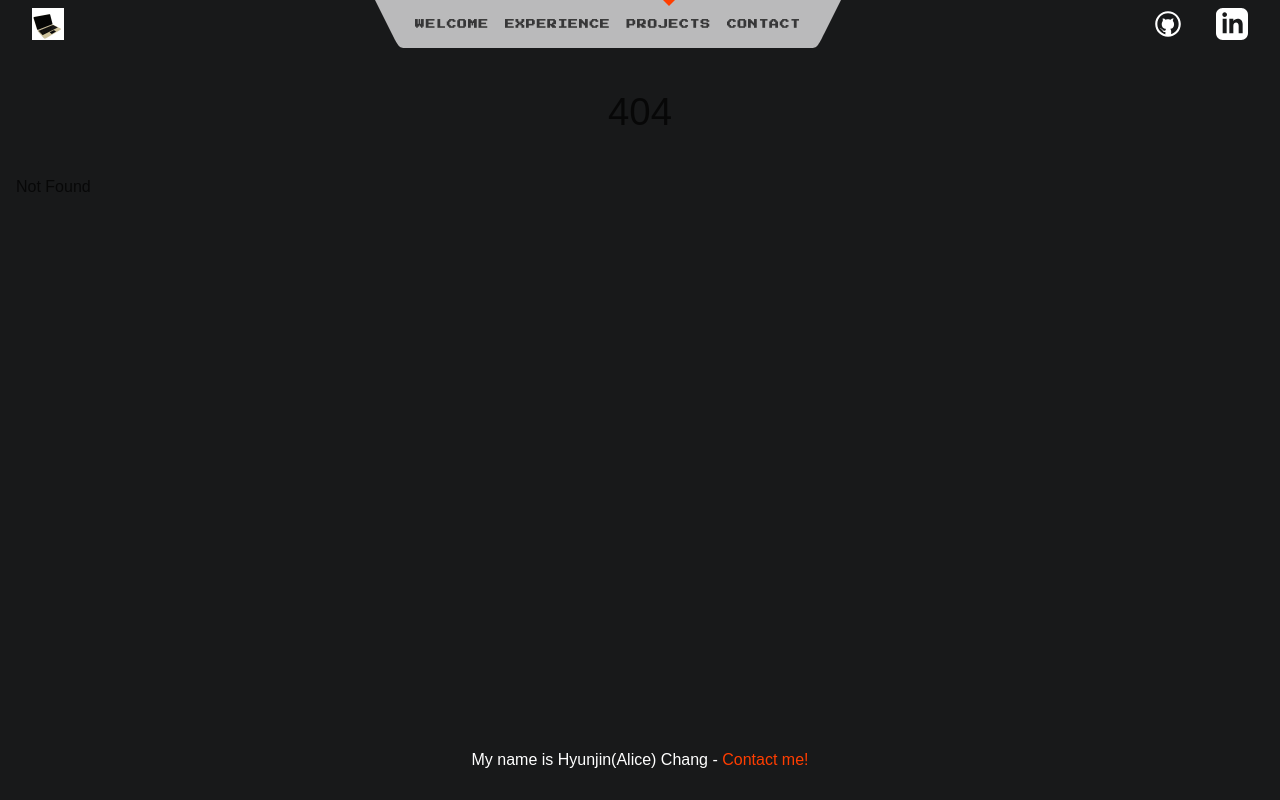
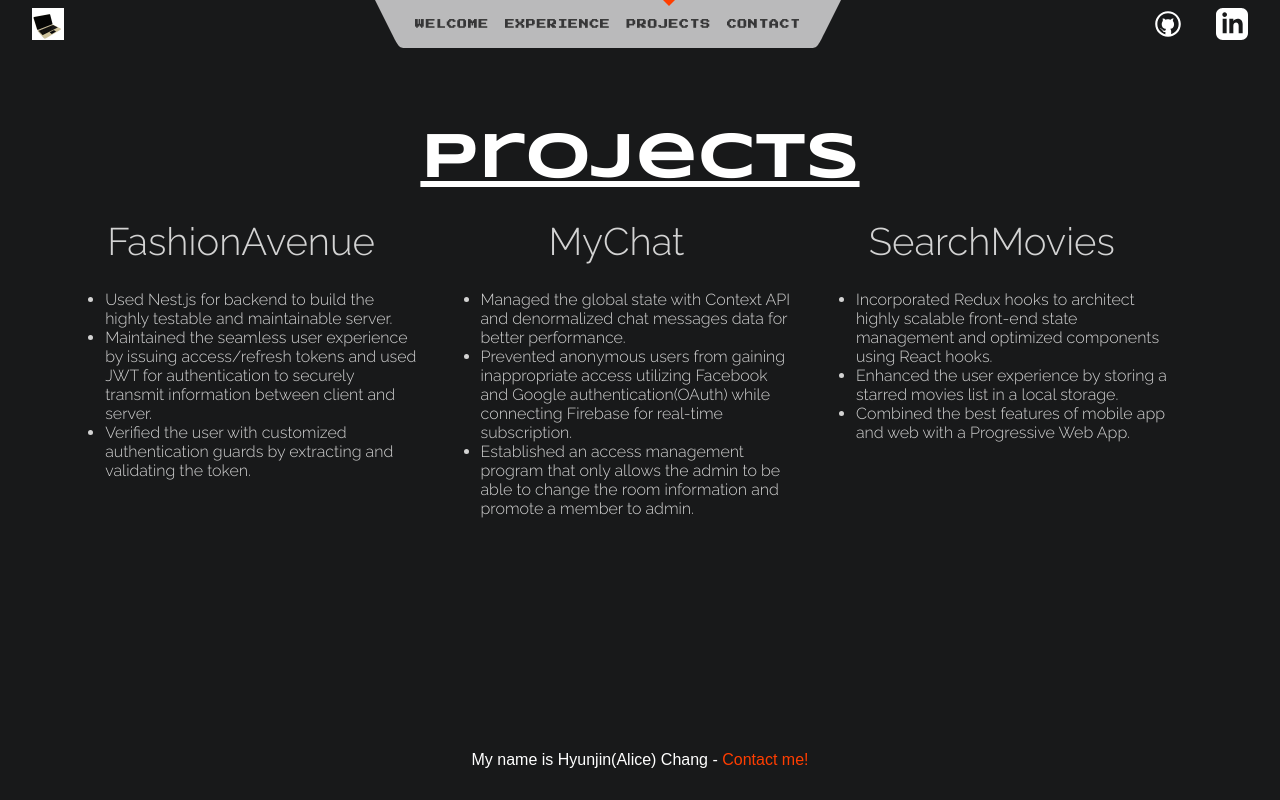
Before and after one commit to chj2788/svelte-portfolio, a SvelteKit app: page /projects in a window 1280 px wide. Before the commit this address had no page. Built offline with nearby package versions, Linux system fonts and the light colour scheme.

Commit message:
implement projects page

```diff
--- /dev/null
+++ b/src/routes/projects/+page.svelte
@@ -0,0 +1,66 @@
+<svelte:head>
+	<title>Projects</title>
+	<meta name="description" content="Projects page" />
+</svelte:head>
+
+<script lang="ts">
+
+</script>
+<div class="projects-wrapper">
+	<div class="intro-text">Projects</div>
+	<div class="projects-list">
+		<div class="description">
+			<h1>FashionAvenue</h1>
+			<ul>
+				<li>Used Nest.js for backend to build the highly testable and maintainable server.</li>
+				<li>Maintained the seamless user experience by issuing access/refresh tokens and used JWT for authentication to securely transmit information between client and server.</li>
+				<li>Verified the user with customized authentication guards by extracting and validating the token.</li>
+			</ul>
+		</div>
+		<div class="description">
+			<h1>MyChat</h1>
+			<ul>
+				<li>Managed the global state with Context API and denormalized chat messages data for better performance.</li>
+				<li>Prevented anonymous users from gaining inappropriate access utilizing Facebook and Google authentication(OAuth) while connecting Firebase for real-time subscription.</li>
+				<li>Established an access management program that only allows the admin to be able to change the room information and promote a member to admin.</li>
+			</ul>
+		</div>
+		<div class="description">
+			<h1>SearchMovies</h1>
+			<ul>
+				<li>Incorporated Redux hooks to architect highly scalable front-end state management and optimized
+					components using React hooks.</li>
+				<li>Enhanced the user experience by storing a starred movies list in a local storage.</li>
+				<li>Combined the best features of mobile app and web with a Progressive Web App.</li>
+			</ul>
+		</div>
+	</div>
+</div>
+
+
+<style>
+	.intro-text {
+		font-size: 4em;
+		color: white;
+		font-family: 'Syncopate', sans-serif;
+		text-align: center;
+		text-decoration: underline;
+	}
+	.projects-list {
+    display: flex;
+  }
+
+	.projects-wrapper {
+		display: flex;
+		flex-direction: column;
+		width:94%;
+		margin: 5% 3%;
+	}
+
+	.description {
+		font-family: 'Raleway', sans-serif;
+		color: lightgrey;
+		width: 30%;
+		margin: 0 1%;
+	}
+</style>
--- /dev/null
+++ b/src/routes/projects/+page.ts
@@ -0,0 +1,9 @@
+import { dev } from '$app/environment';
+
+// we don't need any JS on this page, though we'll load
+// it in dev so that we get hot module replacement
+export const csr = dev;
+
+// since there's no dynamic data here, we can prerender
+// it so that it gets served as a static asset in production
+export const prerender = true;
```
